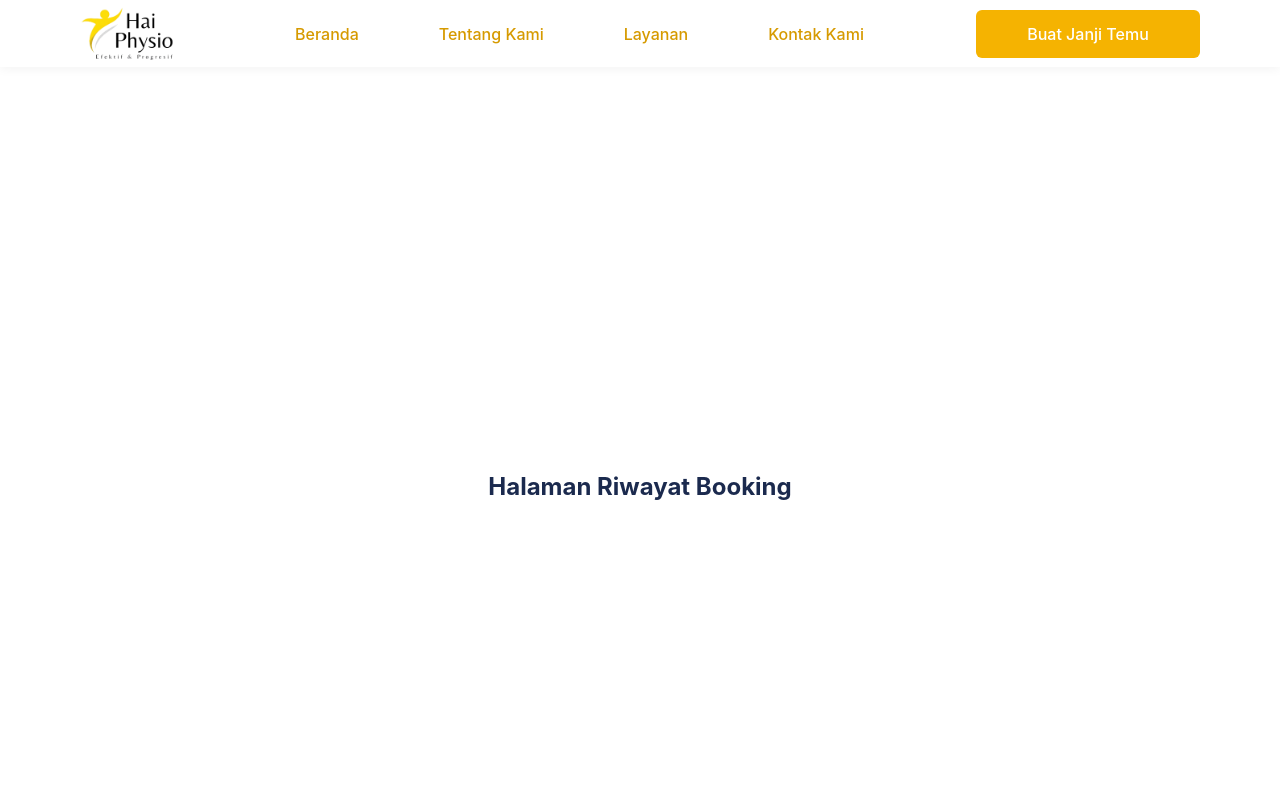
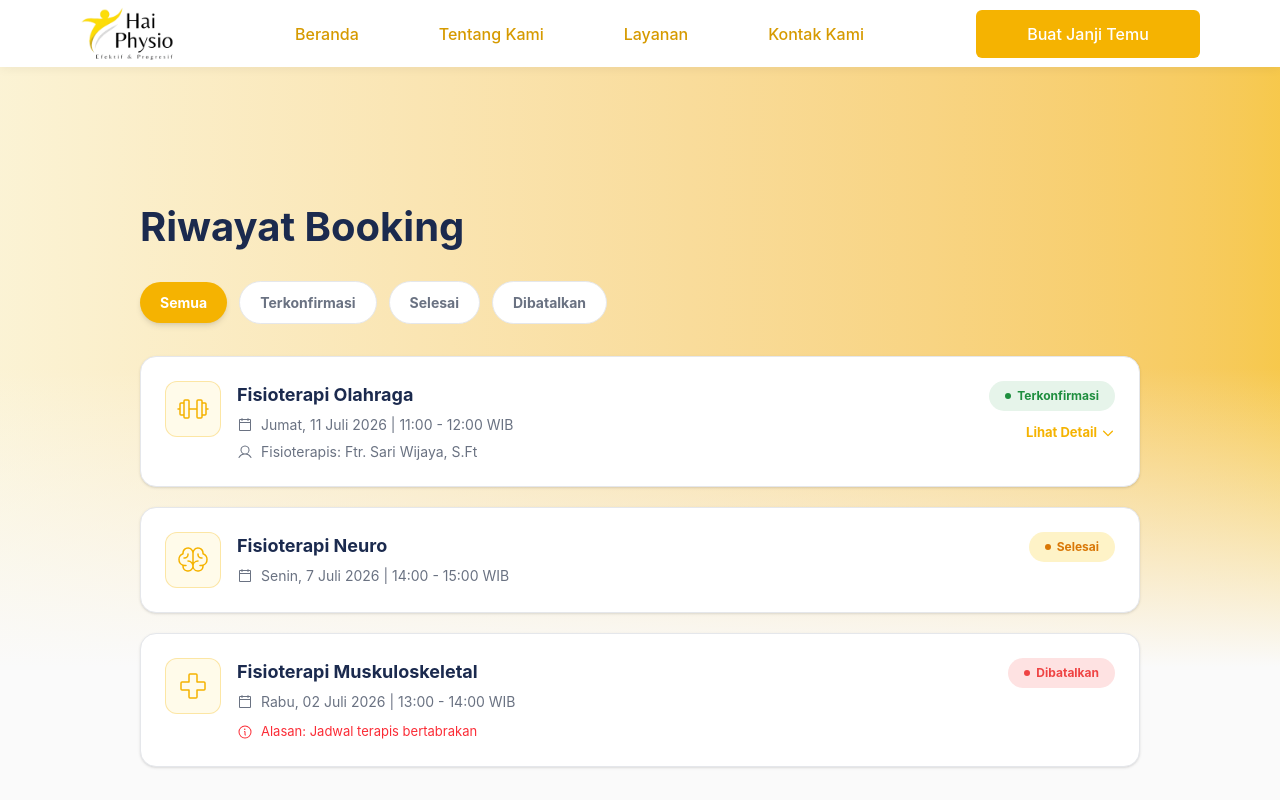
Before and after one commit to dezel21/web-HaiPhysio, a Next.js app: page /riwayat-booking in a window 1280 px wide. Shown: the top 800 px of the page. Built offline with nearby package versions, Linux system fonts and the light colour scheme.

Commit message:
feat: add UI Layout and mock data for riwayat booking

```diff
--- a/src/app/riwayat-booking/page.tsx
+++ b/src/app/riwayat-booking/page.tsx
@@ -1,7 +1,200 @@
+"use client";
+
+import { useState } from "react";
+import {
+  CalendarBlank,
+  User,
+  CaretDown,
+  CaretUp,
+  Info,
+  Barbell,
+  Brain,
+  FirstAid
+} from "@phosphor-icons/react";
+
+// --- MOCK DATA RIWAYAT BOOKING ---
+const mockHistory = [
+  {
+    id: 1,
+    service: "Fisioterapi Olahraga",
+    date: "Jumat, 11 Juli 2026 | 11:00 - 12:00 WIB",
+    therapist: "Ftr. Sari Wijaya, S.Ft",
+    status: "Terkonfirmasi",
+    complaint: "Paha bagian belakang terasa seperti ada yang robek dan bunyi 'pop' saat saya melakukan sprint lari kemarin. Sekarang sangat nyeri jika dipakai berjalan dan mulai muncul memar biru.",
+    icon: Barbell,
+  },
+  {
+    id: 2,
+    service: "Fisioterapi Neuro",
+    date: "Senin, 7 Juli 2026 | 14:00 - 15:00 WIB",
+    therapist: null,
+    status: "Selesai",
+    complaint: null,
+    icon: Brain,
+  },
+  {
+    id: 3,
+    service: "Fisioterapi Muskuloskeletal",
+    date: "Rabu, 02 Juli 2026 | 13:00 - 14:00 WIB",
+    therapist: null,
+    status: "Dibatalkan",
+    reason: "Jadwal terapis bertabrakan",
+    icon: FirstAid,
+  }
+];
+
 export default function RiwayatBookingPage() {
+  const [activeTab, setActiveTab] = useState("Semua");
+  const [expandedCardId, setExpandedCardId] = useState<number | null>(null);
+
+  const tabs = ["Semua", "Terkonfirmasi", "Selesai", "Dibatalkan"];
+
+  // Filter data berdasarkan tab yang lagi aktif
+  const filteredHistory = activeTab === "Semua"
+    ? mockHistory
+    : mockHistory.filter(item => item.status === activeTab);
+
+  // Fungsi buat buka/tutup accordion "Lihat Detail"
+  const toggleExpand = (id: number) => {
+    setExpandedCardId(prev => (prev === id ? null : id));
+  };
+
+  // Fungsi pembantu buat styling badge status
+  const getStatusStyle = (status: string) => {
+    if (status === "Terkonfirmasi") return "bg-[#E6F4EA] text-[#1E8E3E]";
+    if (status === "Selesai") return "bg-[#FEF3C7] text-[#D97706]";
+    if (status === "Dibatalkan") return "bg-[#FEE2E2] text-[#EF4444]";
+    return "bg-gray-100 text-gray-600";
+  };
+
   return (
-    <div className="w-full min-h-screen pt-[120px] pb-20 flex items-center justify-center">
-      <h1 className="text-2xl font-bold text-[#1b2a4e]">Halaman Riwayat Booking</h1>
+    <div className="relative w-full min-h-screen pt-[90px] pb-24 px-5 md:px-[80px] bg-[#FAFAFA] overflow-hidden">
+
+      {/* Background Layer (Gradasi Kuning) */}
+      <div className="absolute top-0 left-0 w-full h-[600px] bg-gradient-to-r from-[#FDE89C]/40 to-[#F5B301]/70 z-0 pointer-events-none"></div>
+      <div className="absolute top-0 left-0 w-full h-[600px] bg-gradient-to-b from-transparent via-transparent to-[#FAFAFA] z-0 pointer-events-none"></div>
+
+      <div className="relative z-10 w-full max-w-[1000px] mx-auto mt-10">
+
+        {/* HEADER & TABS */}
+        <div className="mb-8">
+          <h1 className="text-[32px] md:text-[40px] font-bold text-[#1b2a4e] mb-6">Riwayat Booking</h1>
+
+          {/* Hapus overflow-x-auto, ganti jadi flex-wrap */}
+          <div className="flex flex-wrap items-center gap-2 md:gap-3">
+            {tabs.map((tab) => (
+              <button
+                key={tab}
+                onClick={() => setActiveTab(tab)}
+                // Sedikit dikecilin padding dan font-nya di versi mobile (HP)
+                className={`px-4 md:px-5 py-2 md:py-2.5 rounded-full text-[13px] md:text-[14px] font-bold whitespace-nowrap transition-all duration-300 ${
+                  activeTab === tab
+                    ? "bg-[#F5B301] text-white shadow-md"
+                    : "bg-white text-gray-500 border border-gray-200 hover:bg-gray-50"
+                }`}
+              >
+                {tab}
+              </button>
+            ))}
+          </div>
+        </div>
+
+        {/* LIST KARTU RIWAYAT */}
+        <div className="flex flex-col gap-5">
+          {filteredHistory.length > 0 ? (
+            filteredHistory.map((item) => {
+              const isExpanded = expandedCardId === item.id;
+              const IconComponent = item.icon;
+
+              return (
+                <div key={item.id} className="w-full bg-white border border-gray-200 rounded-[16px] p-6 shadow-sm transition-all duration-300">
+
+                  {/* Bagian Atas Kartu (Selalu Tampil) */}
+                  <div className="flex flex-col md:flex-row md:items-start justify-between gap-4">
+
+                    <div className="flex items-start gap-4">
+                      {/* Ikon Layanan */}
+                      <div className="w-[56px] h-[56px] rounded-xl border border-[#F5B301]/30 flex items-center justify-center shrink-0 bg-[#FFFBEA]">
+                        <IconComponent size={32} weight="light" className="text-[#F5B301]" />
+                      </div>
+
+                      {/* Info Singkat */}
+                      <div className="flex flex-col gap-1.5">
+                        <h3 className="text-[#1b2a4e] text-[18px] font-bold">{item.service}</h3>
+
+                        <div className="flex items-center gap-2 text-[14px] text-gray-500">
+                          <CalendarBlank size={16} />
+                          <span>{item.date}</span>
+                        </div>
+
+                        {item.therapist && (
+                          <div className="flex items-center gap-2 text-[14px] text-gray-500">
+                            <User size={16} />
+                            <span>Fisioterapis: {item.therapist}</span>
+                          </div>
+                        )}
+
+                        {/* Kalau status dibatalkan, munculin alasan */}
+                        {item.status === "Dibatalkan" && item.reason && (
+                          <div className="flex items-center gap-2 text-[13px] text-red-500 mt-1">
+                            <Info size={16} />
+                            <span>Alasan: {item.reason}</span>
+                          </div>
+                        )}
+                      </div>
+                    </div>
+
+                    {/* Badge Status & Tombol Expand (Hanya untuk Terkonfirmasi) */}
+                    <div className="flex flex-row md:flex-col items-center md:items-end justify-between md:justify-start w-full md:w-auto mt-2 md:mt-0">
+                      <div className={`px-4 py-1.5 rounded-full text-[12px] font-bold flex items-center gap-1.5 ${getStatusStyle(item.status)}`}>
+                        <div className="w-1.5 h-1.5 rounded-full bg-current"></div>
+                        {item.status}
+                      </div>
+
+                      {item.status === "Terkonfirmasi" && (
+                        <button
+                          onClick={() => toggleExpand(item.id)}
+                          className="flex items-center gap-1 text-[#F5B301] text-[13px] font-bold mt-3 hover:text-[#dda101] transition-colors"
+                        >
+                          Lihat Detail
+                          {isExpanded ? <CaretUp size={14} weight="bold" /> : <CaretDown size={14} weight="bold" />}
+                        </button>
+                      )}
+                    </div>
+                  </div>
+
+                  {/* Bagian Accordion (Keluhan & Tombol Aksi) */}
+                  {item.status === "Terkonfirmasi" && isExpanded && (
+                    <div className="mt-5 pt-5 border-t border-gray-100 flex flex-col gap-5 animate-in fade-in slide-in-from-top-2 duration-300">
+                      <div className="flex flex-col gap-1">
+                        <span className="text-[#1b2a4e] text-[14px] font-bold">Keluhan:</span>
+                        <p className="text-gray-500 text-[14px] leading-relaxed">
+                          {item.complaint}
+                        </p>
+                      </div>
+
+                      <div className="flex flex-wrap items-center gap-4">
+                        <button className="px-6 py-2.5 rounded-full border border-[#F5B301] text-[#F5B301] font-bold text-[14px] hover:bg-[#FFFBEA] transition-colors">
+                          Ubah Jadwal
+                        </button>
+                        <button className="text-red-500 font-bold text-[14px] hover:text-red-600 transition-colors">
+                          Batalkan Sesi
+                        </button>
+                      </div>
+                    </div>
+                  )}
+
+                </div>
+              );
+            })
+          ) : (
+            <div className="w-full bg-white border border-gray-200 rounded-[16px] p-10 flex flex-col items-center justify-center text-center">
+              <span className="text-gray-400 text-[16px]">Belum ada riwayat booking untuk status ini.</span>
+            </div>
+          )}
+        </div>
+
+      </div>
     </div>
   );
 }
```
